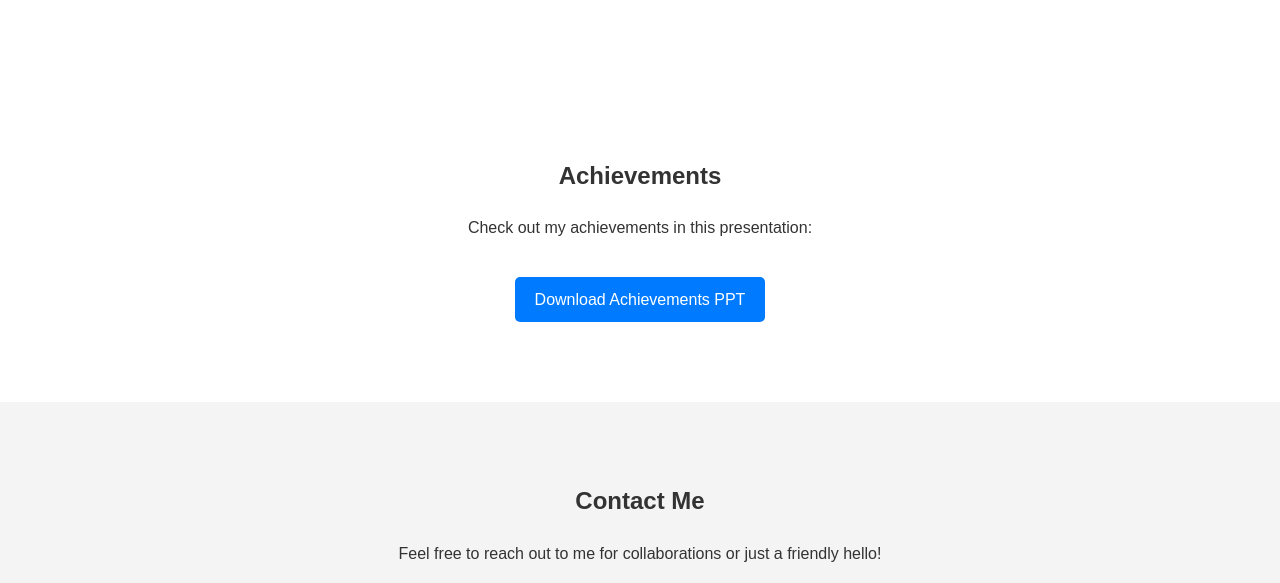
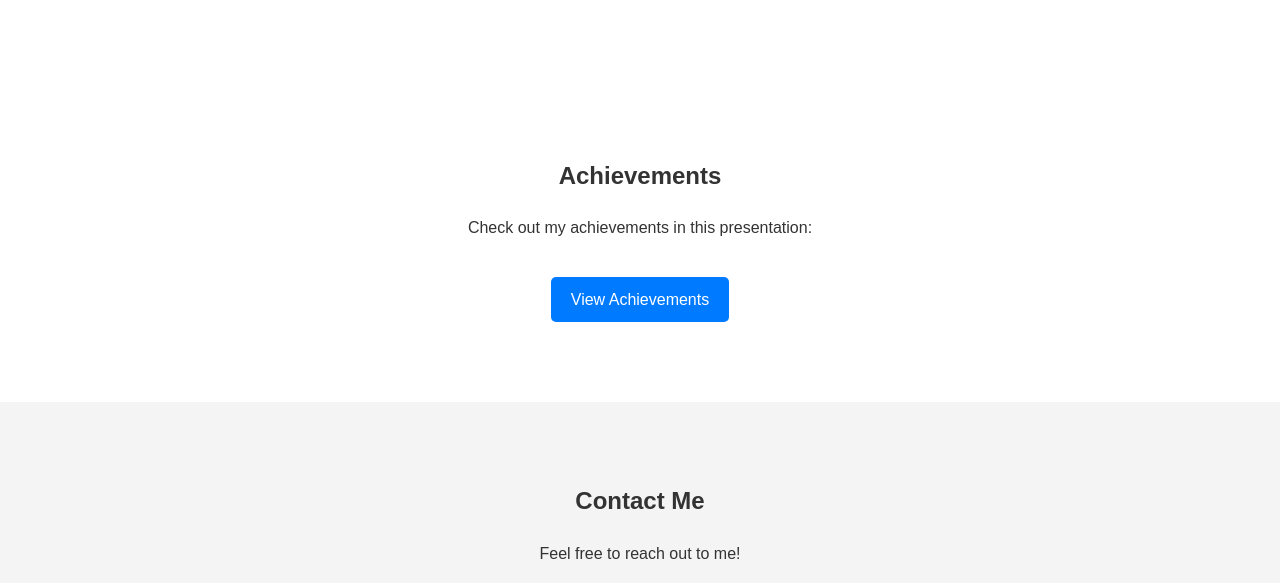
Before and after one commit to Nabanshu-Barman/portfolio, a plain HTML site: page index.html in a window 1280 px wide. Shown: the part 1459-2042 px from the top of the page. Drawn offline with Linux system fonts and the light colour scheme.

Commit message:
Update index.html

```diff
--- a/index.html
+++ b/index.html
@@ -29,7 +29,7 @@
   <section id="hero">
     <div class="container">
       <h2>Hello, I'm <span class="highlight">Nabanshu Barman</span></h2>
-      <p>Student at SRMIST, KTR, pursuing Computer Science with AI/ML. Batch 2024-2028</p>
+      <p>An AI/ML developer passionate about building intelligent models and scalable applications.</p>
       <a href="#projects" class="btn">View My Work</a>
     </div>
   </section>
@@ -82,7 +82,7 @@
     <div class="container">
       <h2>Achievements</h2>
       <p>Check out my achievements in this presentation:</p>
-      <a href="path-to-your-ppt-file.pptx" class="btn" download>Download Achievements PPT</a>
+      <a href="https://docs.google.com/presentation/d/1Lkve16Inc3smWHq1ZHNPKTHAGoHl1NI5-OONieG8YnA/edit?usp=sharing" target="_blank" class="btn">View Achievements</a>
     </div>
   </section>
 
@@ -90,7 +90,7 @@
   <section id="contact">
     <div class="container">
       <h2>Contact Me</h2>
-      <p>Feel free to reach out to me for collaborations or just a friendly hello!</p>
+      <p>Feel free to reach out to me!</p>
       <div class="social-links">
         <a href="mailto:nabanshu24@gmail.com"><i class="fas fa-envelope"></i></a>
         <a href="https://github.com/Nabanshu-Barman" target="_blank"><i class="fab fa-github"></i></a>
```
